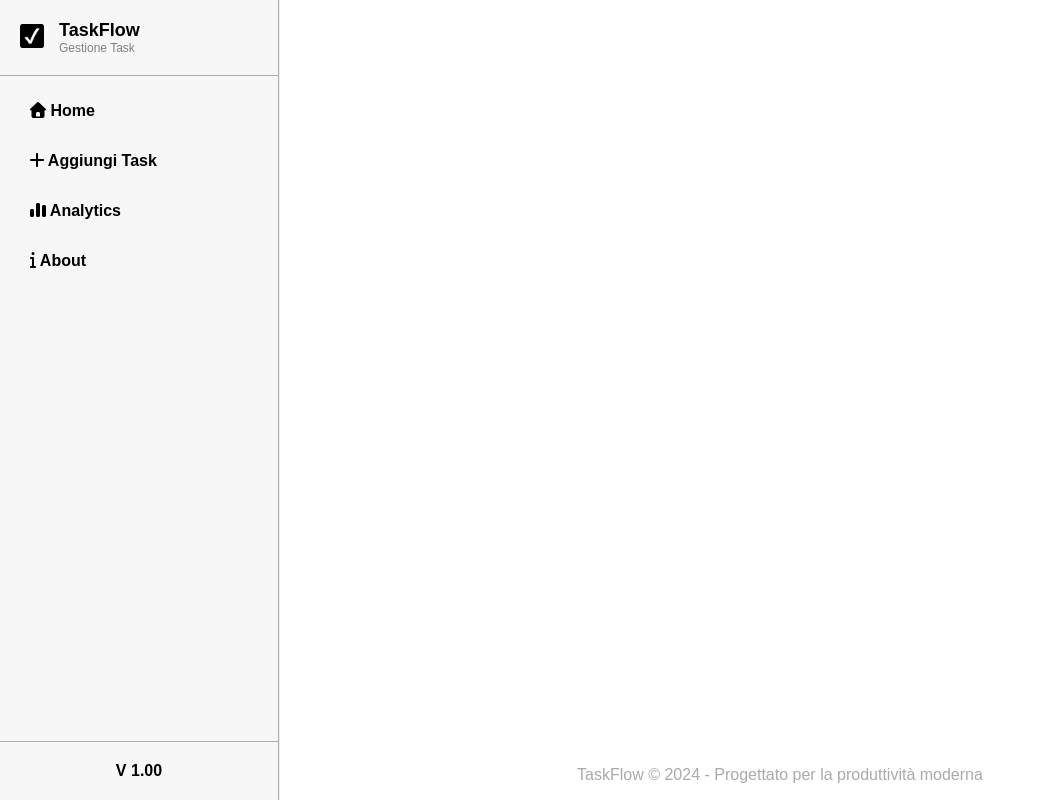
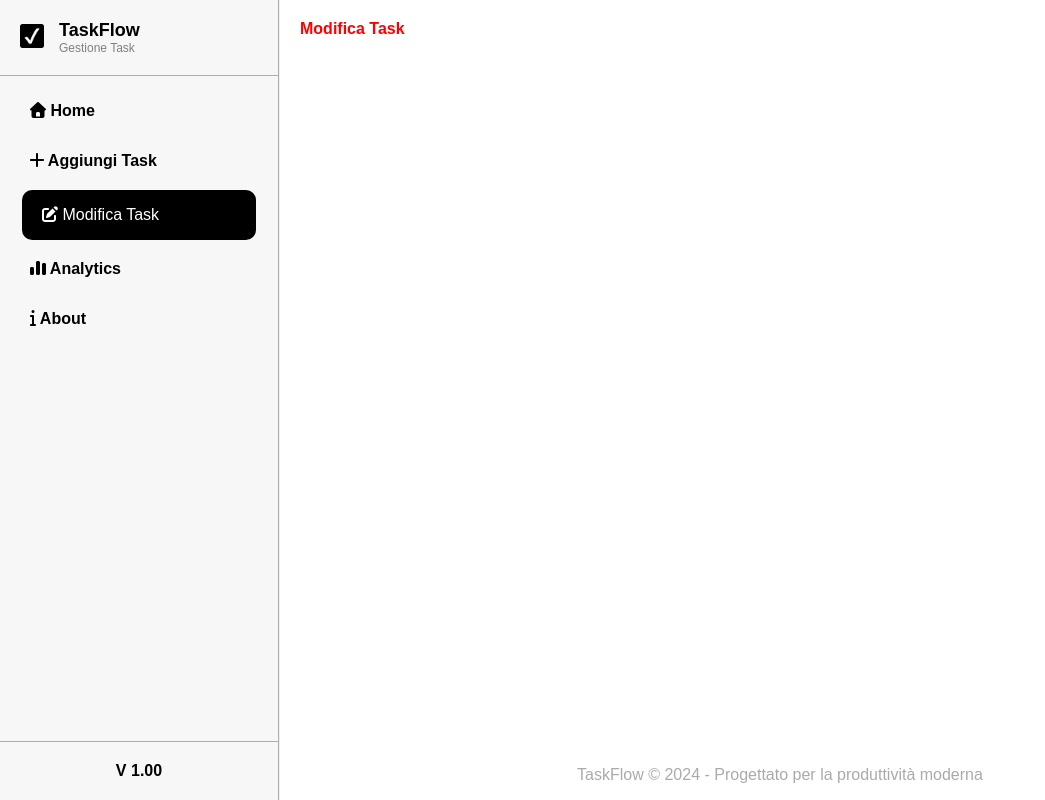
Before and after one commit to Figetto7/TaskFlow, a React (Vite) app: page /ModifyTask in a window 1280 px wide. Shown: the whole page, without its empty margins (0-1045 px from the left). Built offline with nearby package versions, Linux system fonts and the light colour scheme.

Commit message:
Start of ModifyTask

```diff
--- a/src/Analytics&Graphs/Analytics/Analytics.jsx
+++ b/src/Analytics&Graphs/Analytics/Analytics.jsx
@@ -1,5 +1,5 @@
 import React from 'react'
-import HeaderAnalytics from "../HeaderAnalytics"
+import HeaderAnalytics from "./HeaderAnalytics/HeaderAnalytics"
 import Insights from "../Insights/Insights"
 import ChartPie from "../ChartPie/ChartPie"
 import Histogram from "../Histogram/Histogram"
--- a/src/App/App.jsx
+++ b/src/App/App.jsx
@@ -3,6 +3,7 @@ import AddTask from "../Modify&Tasks/AddTask/AddTask"
 import Analytics from "../Analytics&Graphs/Analytics/Analytics"
 import About from "../About&Info/About/About"
 import Home from "../Home&LandPage/Home/Home"
+import ModifyTasks from "../Modify&Tasks/ModifyTask/ModifyTasks"
 
 export default function App() {
   return (
@@ -12,6 +13,7 @@ export default function App() {
         <Route path="/AddTask" element={ <AddTask/> } />
         <Route path="/analytics" element={ <Analytics/> } />
         <Route path="/about" element={ <About/> } />
+        <Route path="/ModifyTask" element={ <ModifyTasks/> } />
       </Routes>
     </div>
   )
--- a/src/Modify&Tasks/AddTask/AddTask.jsx
+++ b/src/Modify&Tasks/AddTask/AddTask.jsx
@@ -3,7 +3,7 @@ import styles from './AddTask.module.css'
 import { useNavigate } from 'react-router-dom'
 import { FontAwesomeIcon } from '@fortawesome/react-fontawesome';
 import { faArrowRight } from '@fortawesome/free-solid-svg-icons';
-import NewTaskForm from "../NewTaskForm/NewTaskForm";
+import NewTaskForm from "./NewTaskForm/NewTaskForm";
 
 
 export default function AddTask (){
--- a/src/Modify&Tasks/NewTaskForm/NewTaskForm.jsx
+++ b/src/Modify&Tasks/AddTask/NewTaskForm/NewTaskForm.jsx
@@ -2,7 +2,7 @@ import React from 'react';
 import styles from "./NewTaskForm.module.css";
 import { useForm, Controller } from 'react-hook-form';
 import Select from "react-select";
-import { useTaskContext } from "../../Context/TaskContext";
+import { useTaskContext } from "../../../Context/TaskContext";
 
 export default function NewTaskForm() {
   const { addTask } = useTaskContext();
--- /dev/null
+++ b/src/Modify&Tasks/ModifyTask/ModifyTasks.jsx
@@ -0,0 +1,10 @@
+import React from 'react'
+import styles from './ModifyTasks.module.css'
+
+export default function ModifyTasks() {
+  return (
+    <div className={styles.modifyTasksContainer}>
+      <h1 className={styles.modifyTasksTitle}>Modifica Task</h1>
+    </div>
+  )
+}
--- /dev/null
+++ b/src/Modify&Tasks/ModifyTask/ModifyTasks.module.css
@@ -0,0 +1,3 @@
+.modifyTasksTitle{
+  color:red;
+}
--- a/src/SideBar/SideBar.jsx
+++ b/src/SideBar/SideBar.jsx
@@ -3,7 +3,7 @@ import { Link, useLocation } from 'react-router-dom'
 import styles from "./SideBar.module.css"
 import { Sidebar, Menu, MenuItem } from 'react-pro-sidebar'
 import { FontAwesomeIcon } from '@fortawesome/react-fontawesome';
-import { faHouse, faPlus, faChartSimple, faInfo } from '@fortawesome/free-solid-svg-icons';
+import { faHouse, faPlus, faChartSimple, faInfo, faPenToSquare } from '@fortawesome/free-solid-svg-icons';
 
 export default function SideBar() {
   const location = useLocation();
@@ -26,12 +26,16 @@ export default function SideBar() {
         <MenuItem active={location.pathname === '/AddTask'} component={<Link to="/AddTask" />}>
           <FontAwesomeIcon icon={faPlus} /> Aggiungi Task
         </MenuItem>
+        <MenuItem active={location.pathname === '/ModifyTask'} component={<Link to="/ModifyTask" />}>
+          <FontAwesomeIcon icon={faPenToSquare} /> Modifica Task
+        </MenuItem>
         <MenuItem active={location.pathname === '/analytics'} component={<Link to="/analytics" />}>
           <FontAwesomeIcon icon={faChartSimple} /> Analytics
         </MenuItem>
         <MenuItem active={location.pathname === '/about'} component={<Link to="/about" />}>
           <FontAwesomeIcon icon={faInfo} /> About
         </MenuItem>
+
       </Menu>
       <div className={styles.bottomElement}>
         <p> V 1.00</p>
```
Also changed, not shown: src/Analytics&Graphs/Analytics/HeaderAnalytics/HeaderAnalytics.jsx (renamed from src/Analytics&Graphs/HeaderAnalytics.jsx), src/Analytics&Graphs/Analytics/HeaderAnalytics/HeaderAnalytics.module.css (renamed from src/Analytics&Graphs/HeaderAnalytics.module.css), src/Modify&Tasks/AddTask/NewTaskForm/NewTaskForm.module.css (renamed from src/Modify&Tasks/NewTaskForm/NewTaskForm.module.css).
